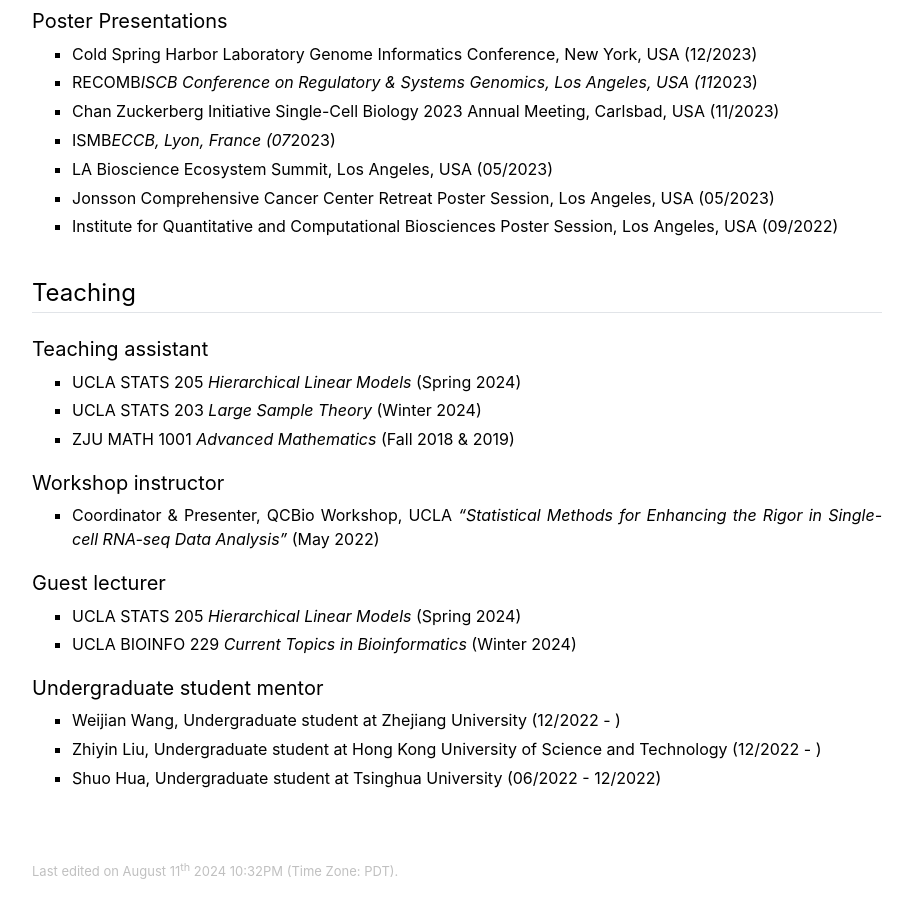
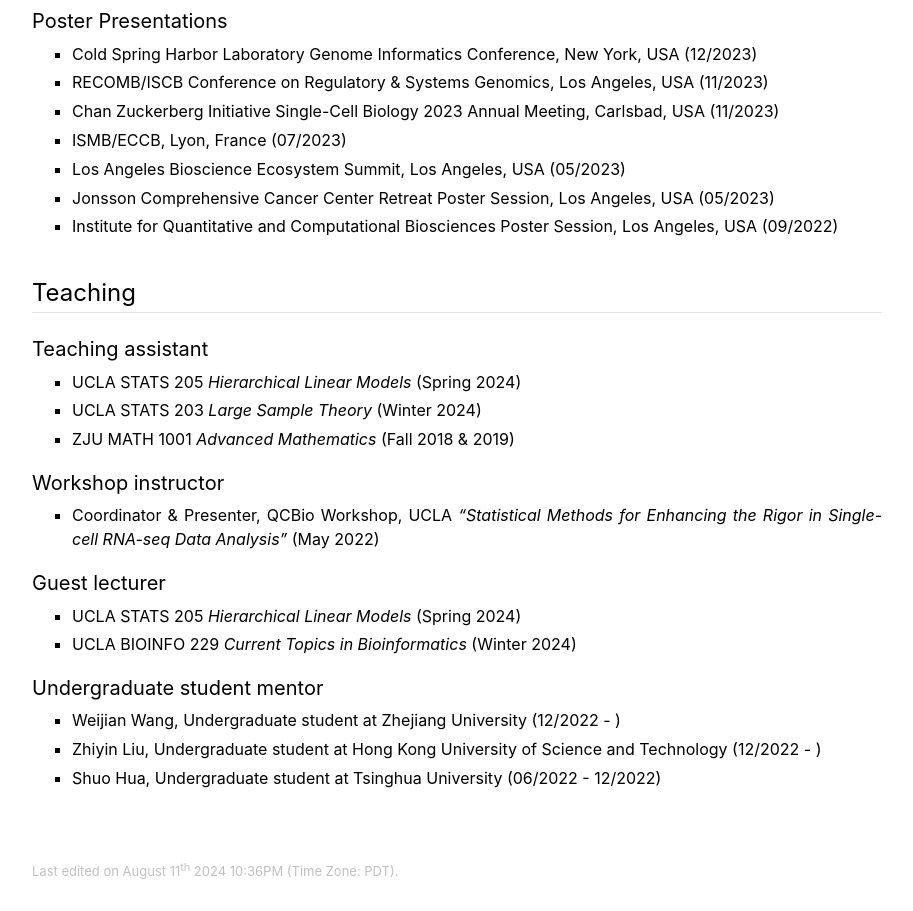
Before and after one commit to Dominic7227/Dominic7227.github.io, a plain HTML site: page index.html in a window 1280 px wide. Shown: the part 2080-2991 px from the top of the page, without its empty margins (183-1096 px from the left). Drawn offline with nearby package versions, Linux system fonts and the light colour scheme; some packages are replaced by stand-ins of ours.

Commit message:
“update”

```diff
--- a/index.html
+++ b/index.html
@@ -96,13 +96,13 @@
 <ul>
 <li><p>Cold Spring Harbor Laboratory Genome Informatics Conference, New York, USA (12/2023)</p>
 </li>
-<li><p>RECOMB<i>ISCB Conference on Regulatory &amp; Systems Genomics, Los Angeles, USA (11</i>2023)</p>
+<li><p>RECOMB/ISCB Conference on Regulatory &amp; Systems Genomics, Los Angeles, USA (11/2023)</p>
 </li>
 <li><p>Chan Zuckerberg Initiative Single-Cell Biology 2023 Annual Meeting, Carlsbad, USA (11/2023)</p>
 </li>
-<li><p>ISMB<i>ECCB, Lyon, France (07</i>2023)</p>
+<li><p>ISMB/ECCB, Lyon, France (07/2023)</p>
 </li>
-<li><p>LA Bioscience Ecosystem Summit, Los Angeles, USA (05/2023)</p>
+<li><p>Los Angeles Bioscience Ecosystem Summit, Los Angeles, USA (05/2023)</p>
 </li>
 <li><p>Jonsson Comprehensive Cancer Center Retreat Poster Session, Los Angeles, USA (05/2023)</p>
 </li>
@@ -145,7 +145,7 @@
 <div id="footer-container">
 <div id="footer">
 <div id="footer-text">
-Last edited  on August 11<sup>th</sup> 2024  10:32PM (Time Zone: PDT). </br>
+Last edited  on August 11<sup>th</sup> 2024  10:36PM (Time Zone: PDT). </br>
 </div> <!-- <div id="footer-text"> -->
 </div> <!-- <div id="footer"> -->
 </div> <!-- <div id="footer-container"> -->
```
Also changed, not shown: 2 other files.
